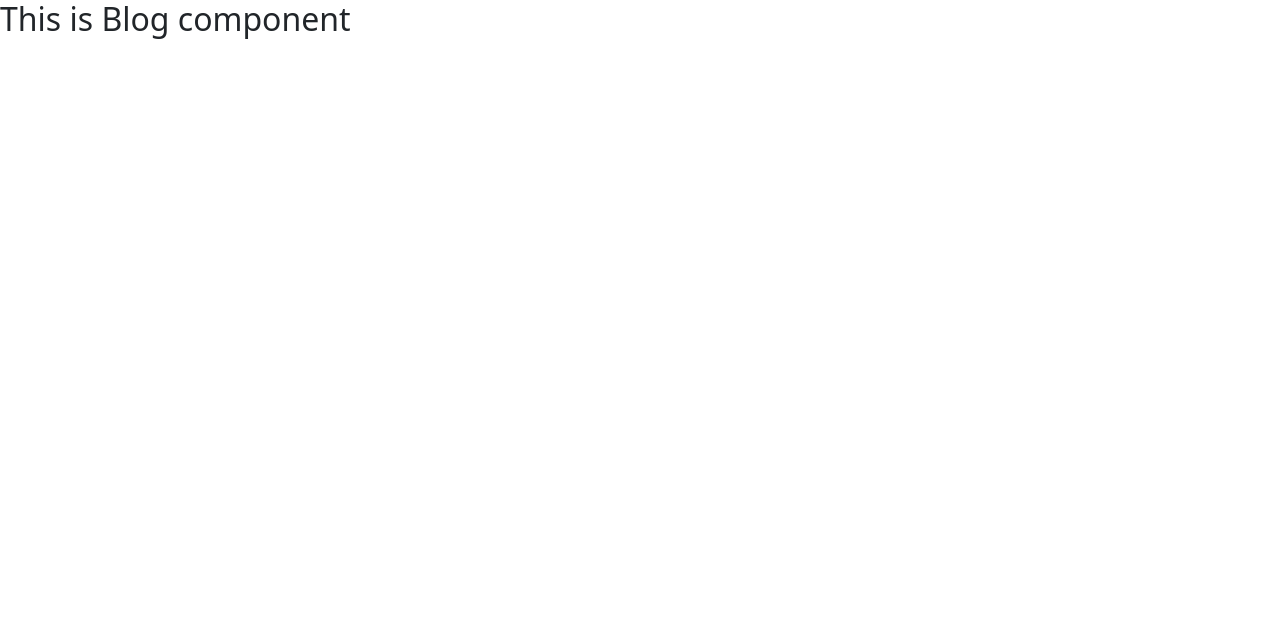
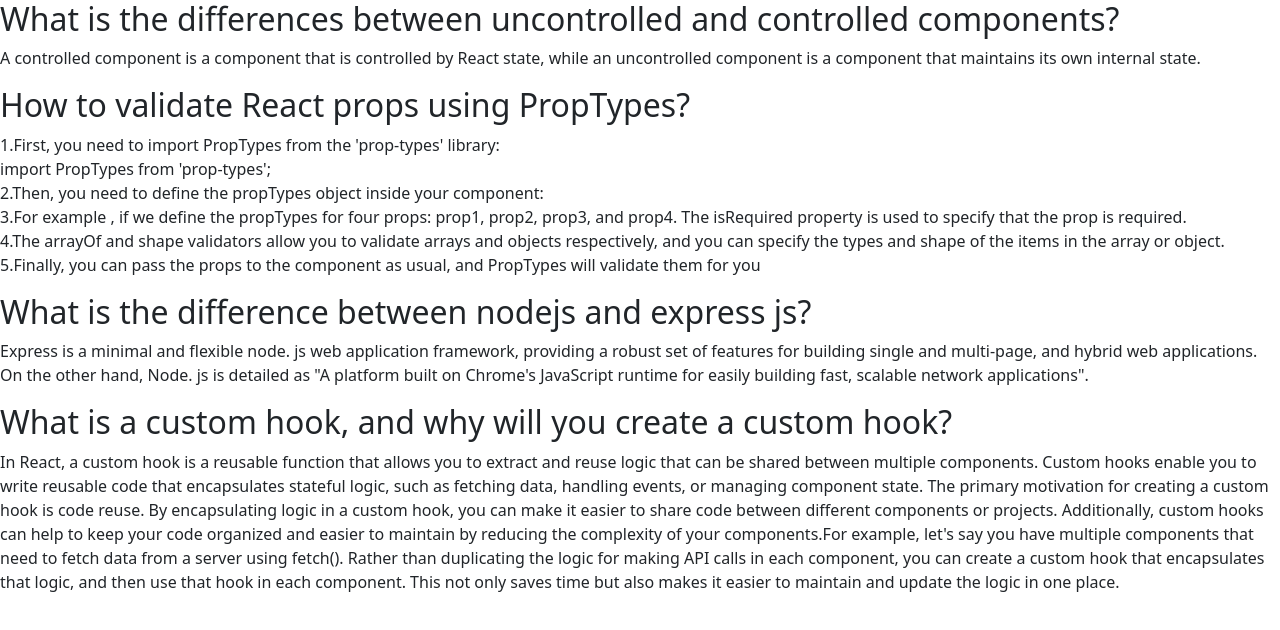
Before and after one commit to shamirashuchi/Cookpal-Client-Side, a React (Vite) app: page /blog in a window 1280 px wide. Shown: the top 630 px of the page. Built offline with nearby package versions, Linux system fonts and the light colour scheme; no server answers.

Commit message:
blog page

```diff
--- a/src/Components/Blog/Blog.jsx
+++ b/src/Components/Blog/Blog.jsx
@@ -3,7 +3,21 @@ import React from 'react';
 const Blog = () => {
     return (
         <div>
-            <h2>This is Blog component</h2>
+            <h2>What is the differences between uncontrolled and controlled components?</h2>
+            <p>A controlled component is a component that is controlled by React state, while an uncontrolled component is a component that maintains its own internal state.</p>
+            <h2>How to validate React props using PropTypes?</h2>
+            <p>1.First, you need to import PropTypes from the 'prop-types' library:<br></br>
+               import PropTypes from 'prop-types';<br></br>
+               2.Then, you need to define the propTypes object inside your component:<br></br>
+               3.For example , if we  define the propTypes for four props: prop1, prop2, prop3, and prop4. The isRequired property is used to specify that the prop is required.<br></br>
+               4.The arrayOf and shape validators allow you to validate arrays and objects respectively, and you can specify the types and shape of the items in the array or object.<br></br>
+               5.Finally, you can pass the props to the component as usual, and PropTypes will validate them for you
+            </p>
+            <h2>What is the difference between nodejs and express js?</h2>
+            <p>Express is a minimal and flexible node. js web application framework, providing a robust set of features for building single and multi-page, and hybrid web applications. On the other hand, Node. js is detailed as "A platform built on Chrome's JavaScript runtime for easily building fast, scalable network applications".</p>
+            <h2>What is a custom hook, and why will you create a custom hook?</h2>
+            <p>In React, a custom hook is a reusable function that allows you to extract and reuse logic that can be shared between multiple components. Custom hooks enable you to write reusable code that encapsulates stateful logic, such as fetching data, handling events, or managing component state.
+             The primary motivation for creating a custom hook is code reuse. By encapsulating logic in a custom hook, you can make it easier to share code between different components or projects. Additionally, custom hooks can help to keep your code organized and easier to maintain by reducing the complexity of your components.For example, let's say you have multiple components that need to fetch data from a server using fetch(). Rather than duplicating the logic for making API calls in each component, you can create a custom hook that encapsulates that logic, and then use that hook in each component. This not only saves time but also makes it easier to maintain and update the logic in one place.</p>
         </div>
     );
 };
```
